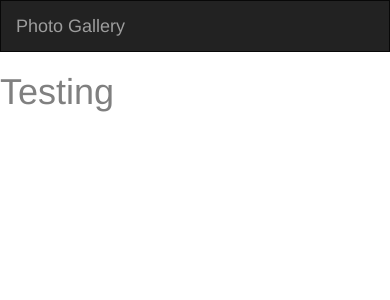
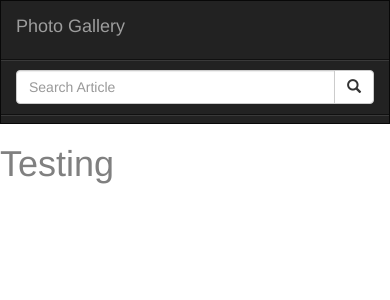
Before and after one commit to lulumuts/Gallery, a Django app: page /photo/all/ in a window 390 px wide. Shown: the top 300 px of the page. Run offline with Django 3.2, Linux system fonts and the light colour scheme; some libraries are stand-ins or nearby versions.

Commit message:
added search form to navbar + added methods to models.py

```diff
--- a/gallery/photo/templates/navbar.html
+++ b/gallery/photo/templates/navbar.html
@@ -12,6 +12,20 @@
       <a class="navbar-brand" href="{% url 'photos' %}">Photo Gallery</a>
     </div>
   </div>
+
+  <div class="col-sm-4 col-md-4 navbar-right">
+
+  <form class="navbar-form" role="search" action="{% url 'search_results' %}">
+
+    <div class="input-group">
+      <input type="text" class="form-control" placeholder="Search Article" name="article">
+      <div class="input-group-btn">
+        <button class="btn btn-default" type="submit"><i class="glyphicon glyphicon-search"></i></button>
+      </div>
+    </div>
+
+  </form>
+</div>
 </nav>
 </body>
 </html>
--- a/gallery/photo/urls.py
+++ b/gallery/photo/urls.py
@@ -3,5 +3,6 @@ from . import views
 
 urlpatterns=[
     url('^$',views.welcome,name = 'welcome'),
-    url('^all/$',views.all_photos,name='photos')
+    url('^all/$',views.all_photos,name='photos'),
+    url(r'^search/', views.search_results, name='search_results')
 ]
--- a/gallery/photo/views.py
+++ b/gallery/photo/views.py
@@ -9,3 +9,16 @@ def welcome(request):
 def all_photos(request):
     date = dt.date.today()
     return render(request, 'all-photos/details.html', {"date" : date, })
+
+def search_results(request):
+
+    if 'category' in request.GET and request.GET["category"]:
+        search_image = request.GET.get("category")
+        searched_images = Image.search_image(category)
+        message = f"{search_image}"
+
+        return render(request, 'all-photos/search.html',{"message":message,"category": searched_images})
+
+    else:
+        message = "You haven't searched for any term"
+        return render(request, 'all-news/search.html',{"message":message})
```
Also changed, not shown: gallery/photo/models.py (+13 -5 lines), gallery/photo/tests.py (+8 -2 lines), gallery/photo/migrations/0002_auto_20180503_1537.py (added).
